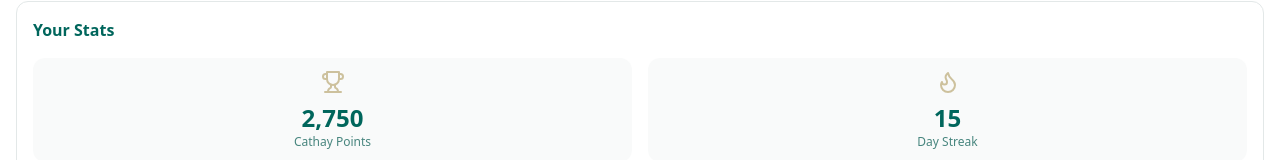
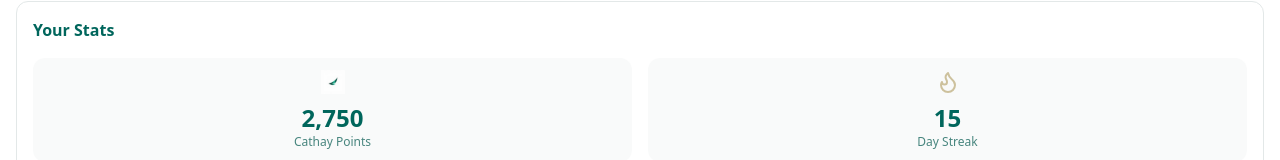
Before and after one commit to vincent-cy/cathay-quest, a React (Vite) app: page /home in a window 1280 px wide. Shown: the part 471-631 px from the top of the page. Built offline with nearby package versions, Linux system fonts and the light colour scheme; the HTML template or start-up script is replaced by a standard one.

Commit message:
Replace Trophy icon with Cathay Points logo

```diff
--- a/src/pages/Home.tsx
+++ b/src/pages/Home.tsx
@@ -8,6 +8,7 @@ import { Trophy, Flame, Star, Award, Gift, Coffee, Wifi, Luggage, Plane, Zap, Ti
 import { Dialog, DialogContent, DialogHeader, DialogTitle, DialogFooter, DialogDescription } from "@/components/ui/dialog";
 import { useQuests } from "@/contexts/QuestContext";
 import { useToast } from "@/hooks/use-toast";
+import cathayPointsLogo from "@/assets/cathay-points-logo.png";
 
 const Home = () => {
   const [showCalendar, setShowCalendar] = useState(false);
@@ -161,7 +162,8 @@ const Home = () => {
           <h3 className="font-bold text-foreground mb-4">Your Stats</h3>
           <div className="grid grid-cols-2 gap-4">
             <div className="text-center p-3 rounded-lg bg-muted/50">
-              <Trophy className="w-6 h-6 text-accent mx-auto mb-2" />
+              {/* <Trophy className="w-6 h-6 text-accent mx-auto mb-2" /> */}
+              <img src={cathayPointsLogo} alt="Cathay Points" className="w-6 h-6 mx-auto mb-2" />
               <p className="text-2xl font-bold text-foreground">{cathayPoints.toLocaleString()}</p>
               <p className="text-xs text-muted-foreground">Cathay Points</p>
             </div>
```
